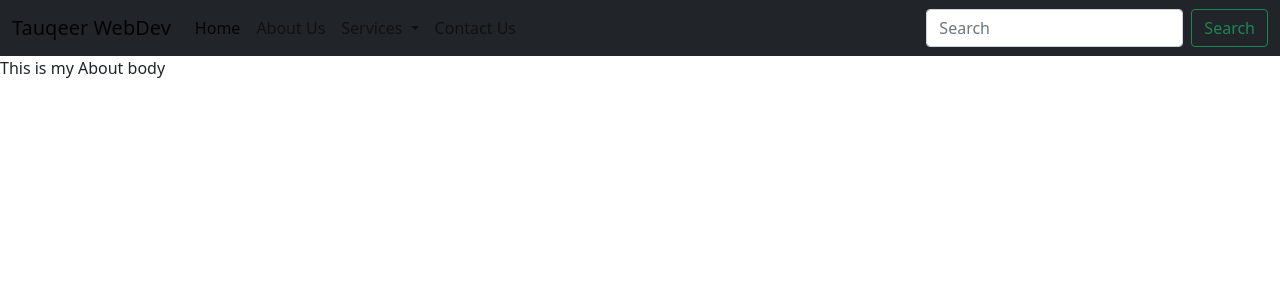
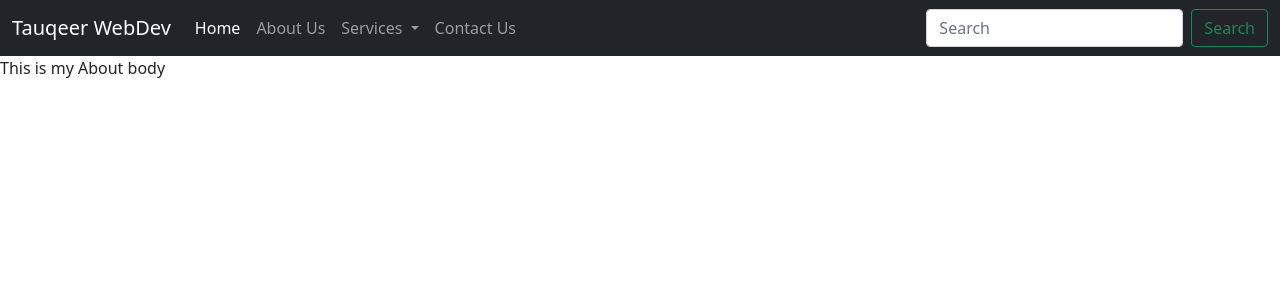
Before and after one commit to TauqeerAhmad5201/django, a Django app: page /about in a window 1280 px wide. Shown: the top 300 px of the page. Run offline with Django 3.2, Linux system fonts and the light colour scheme.

Commit message:
changed navbar to light

```diff
--- a/templates/base.html
+++ b/templates/base.html
@@ -12,7 +12,7 @@
   </head>
   <body>
 
-   <nav class="navbar navbar-expand-lg navbar-light bg-dark">
+   <nav class="navbar navbar-expand-lg navbar-dark bg-dark">
   <div class="container-fluid">
     <a class="navbar-brand" href="#">Tauqeer WebDev</a>
     <button class="navbar-toggler" type="button" data-bs-toggle="collapse" data-bs-target="#navbarSupportedContent" aria-controls="navbarSupportedContent" aria-expanded="false" aria-label="Toggle navigation">
```
